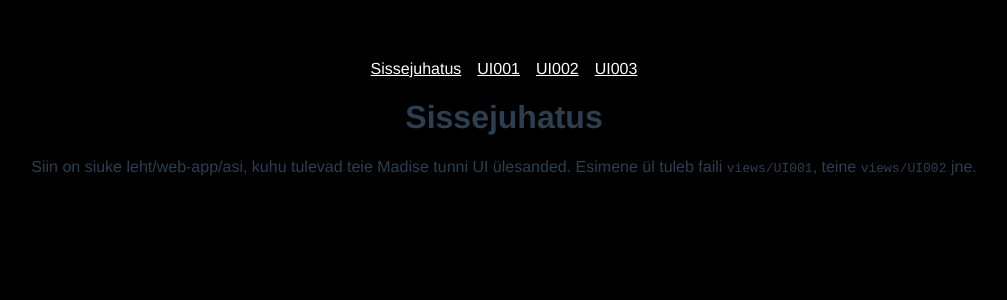
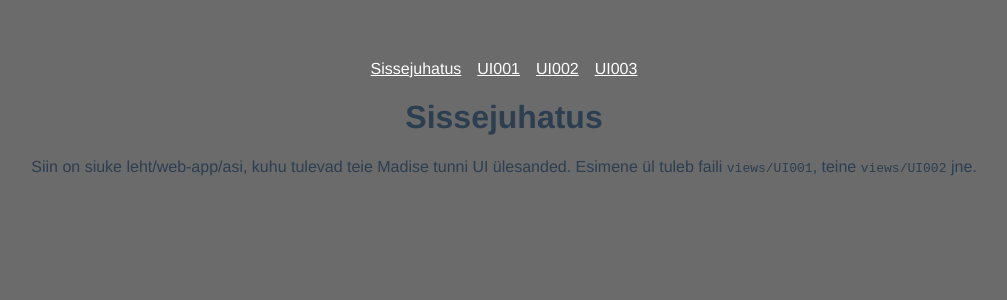
Before and after one commit to kuressaareametikool/100days_tak20, a Vue app: page / in a window 1280 px wide. Shown: the top 300 px of the page, without its empty margins (136-1143 px from the left). Built offline with nearby package versions, Linux system fonts and the light colour scheme.

Commit message:
added some comments

```diff
--- a/src/App.vue
+++ b/src/App.vue
@@ -20,11 +20,12 @@
 }
 .nav a {
   margin: 0.5rem;
+  /* selleks, et nav oleks näha, kui on komponendile lisatud erinev taust */
   z-index: 10;
   position: relative;
   color: white;
 }
 body {
-  background-color: #000;
+  background-color: rgb(107, 107, 107);
 }
 </style>
--- a/src/views/UI001.vue
+++ b/src/views/UI001.vue
@@ -38,6 +38,14 @@ body {
   text-decoration: none;
 }
 .home-content {
+  /* See on selleks, et muuta kogu lehe tausta */
+  position: absolute;
+  left: 0;
+  right: 0;
+  top: 0;
+  bottom: 0;
+  background: linear-gradient(60deg, rgb(0, 102, 255), rgb(0, 153, 255));
+  /* /See on selleks, et muuta kogu lehe tausta */
   display: flex;
   flex-direction: column;
   align-items: center;
@@ -45,12 +53,6 @@ body {
   text-align: left;
   padding: 5em;
   height: 100%;
-  position: absolute;
-  left: 0;
-  right: 0;
-  top: 0;
-  bottom: 0;
-  background: linear-gradient(60deg, rgb(0, 102, 255), rgb(0, 153, 255));
 }
 h1 {
   margin: 0 0 0.5em 0;
```
